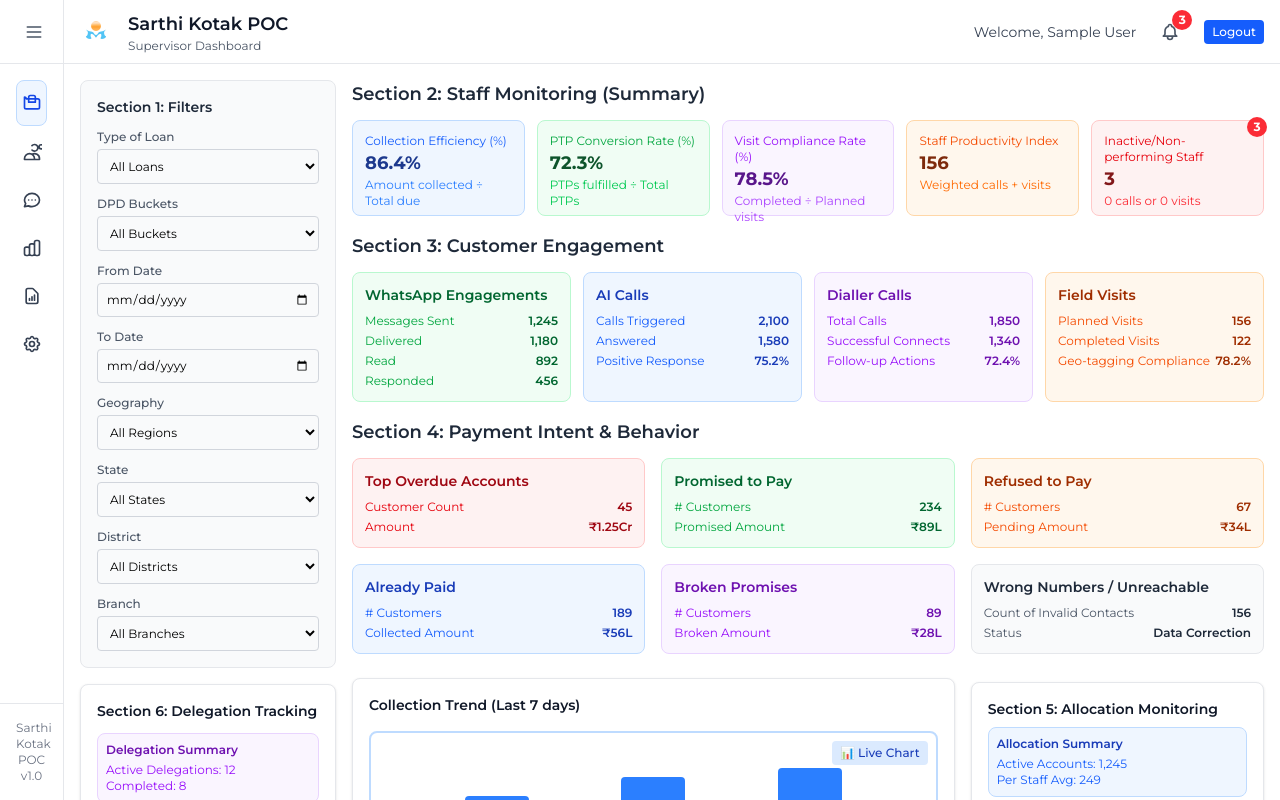
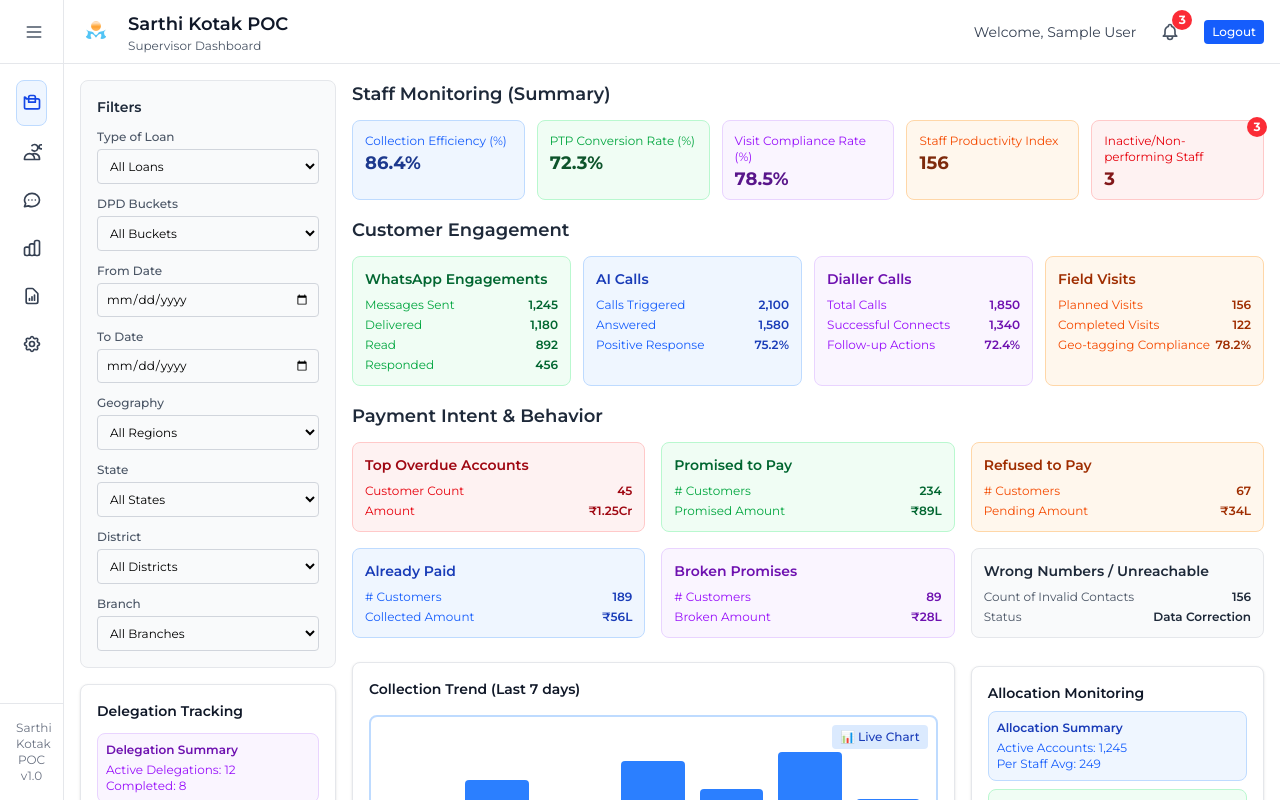
Before and after one commit to Vishal7499/Dummy_poc, a React (Vite) app in the folder POC_FE/: page /dashboard in a window 1280 px wide. Built offline with nearby package versions, Linux system fonts and the light colour scheme; sample sign-in values are in the browser's storage.

Commit message:
Navbar and Dashboard updated

```diff
--- a/POC_FE/src/Screens/Dashboard.jsx
+++ b/POC_FE/src/Screens/Dashboard.jsx
@@ -1,8 +1,10 @@
 import React, { useState, useEffect, useRef } from 'react'
+import { useNavigate } from 'react-router-dom'
 import Sidebar from '../components/Sidebar'
 import Navbar from '../components/Navbar'
 
 const Dashboard = () => {
+  const navigate = useNavigate()
   const [activeTab, setActiveTab] = useState('ftd')
   const [isMobileSidebarOpen, setIsMobileSidebarOpen] = useState(false)
   const [isSidebarCollapsed, setIsSidebarCollapsed] = useState(true)
@@ -147,7 +149,7 @@
             <div className="w-64 space-y-4">
               {/* Section 1: Filters */}
               <div className="bg-gray-50 border border-gray-200 rounded-lg p-4 h-fit">
-                <h3 className="text-sm font-semibold text-gray-800 mb-3">Section 1: Filters</h3>
+                <h3 className="text-sm font-semibold text-gray-800 mb-3">Filters</h3>
                 <div className="space-y-3">
                   <div>
                     <label className="block text-xs font-medium text-gray-600 mb-1">Type of Loan</label>
@@ -224,7 +226,7 @@
 
               {/* Section 6: Delegation Tracking */}
               <div className="bg-white border border-gray-200 rounded-lg p-4 shadow-sm">
-                <h3 className="text-sm font-semibold text-gray-900 mb-3">Section 6: Delegation Tracking</h3>
+                <h3 className="text-sm font-semibold text-gray-900 mb-3">Delegation Tracking</h3>
                 <div className="space-y-2">
                   <div className="bg-purple-50 border border-purple-200 rounded-lg p-2">
                     <div className="text-purple-800 text-xs font-semibold">Delegation Summary</div>
@@ -249,24 +251,23 @@
 
             {/* Right Side - Main Content */}
             <div className="flex-1">
-              {/* Section 2: Staff Monitoring (Summary) */}
+              {/* Staff Monitoring (Summary) */}
               <div className="mb-4">
-                <h2 className="text-lg font-semibold text-gray-800 mb-3">Section 2: Staff Monitoring (Summary)</h2>
+                <h2 className="text-lg font-semibold text-gray-800 mb-3">Staff Monitoring (Summary)</h2>
                 <div className="grid grid-cols-5 gap-3 relative">
                   {/* Collection Efficiency Card */}
                   <div
-                    className="group bg-blue-50 border border-blue-200 rounded-lg p-3 cursor-pointer transition-all duration-300 h-24 relative"
+                    className="group bg-blue-50 border border-blue-200 rounded-lg p-3 cursor-pointer transition-all duration-300 h-20 relative"
                     onMouseEnter={() => setExpandedCard('collection')}
                     onMouseLeave={() => setExpandedCard(null)}
+                    onClick={() => navigate('/staff?metric=collection')}
                   >
                     <div className="text-blue-600 text-xs">Collection Efficiency (%)</div>
                     <div className="text-lg font-bold text-blue-900">86.4%</div>
-                    <div className="text-xs text-blue-500">Amount collected ÷ Total due</div>
                     {expandedCard === 'collection' && (
                       <div className="absolute top-0 left-0 right-0 bg-blue-50 border border-blue-200 rounded-lg p-3 z-50 shadow-lg">
                         <div className="text-blue-600 text-xs">Collection Efficiency (%)</div>
                         <div className="text-lg font-bold text-blue-900">86.4%</div>
-                        <div className="text-xs text-blue-500">Amount collected ÷ Total due</div>
                         <div className="mt-2 space-y-1">
                           <div className="flex justify-between text-xs text-blue-700">
                             <span>Amount Collected:</span>
@@ -287,18 +288,17 @@
 
                   {/* PTP Conversion Rate Card */}
                   <div
-                    className="group bg-green-50 border border-green-200 rounded-lg p-3 cursor-pointer transition-all duration-300 h-24 relative"
+                    className="group bg-green-50 border border-green-200 rounded-lg p-3 cursor-pointer transition-all duration-300 h-20 relative"
                     onMouseEnter={() => setExpandedCard('ptp')}
                     onMouseLeave={() => setExpandedCard(null)}
+                    onClick={() => navigate('/staff?metric=ptp')}
                   >
                     <div className="text-green-600 text-xs">PTP Conversion Rate (%)</div>
                     <div className="text-lg font-bold text-green-900">72.3%</div>
-                    <div className="text-xs text-green-500">PTPs fulfilled ÷ Total PTPs</div>
                     {expandedCard === 'ptp' && (
                       <div className="absolute top-0 left-0 right-0 bg-green-50 border border-green-200 rounded-lg p-3 z-50 shadow-lg">
                         <div className="text-green-600 text-xs">PTP Conversion Rate (%)</div>
                         <div className="text-lg font-bold text-green-900">72.3%</div>
-                        <div className="text-xs text-green-500">PTPs fulfilled ÷ Total PTPs</div>
                         <div className="mt-2 space-y-1">
                           <div className="flex justify-between text-xs text-green-700">
                             <span>PTPs Fulfilled:</span>
@@ -319,18 +319,17 @@
 
                   {/* Visit Compliance Rate Card */}
                   <div
-                    className="group bg-purple-50 border border-purple-200 rounded-lg p-3 cursor-pointer transition-all duration-300 h-24 relative"
+                    className="group bg-purple-50 border border-purple-200 rounded-lg p-3 cursor-pointer transition-all duration-300 h-20 relative"
                     onMouseEnter={() => setExpandedCard('visit')}
                     onMouseLeave={() => setExpandedCard(null)}
+                    onClick={() => navigate('/staff?metric=visit')}
                   >
                     <div className="text-purple-600 text-xs">Visit Compliance Rate (%)</div>
                     <div className="text-lg font-bold text-purple-900">78.5%</div>
-                    <div className="text-xs text-purple-500">Completed ÷ Planned visits</div>
                     {expandedCard === 'visit' && (
                       <div className="absolute top-0 left-0 right-0 bg-purple-50 border border-purple-200 rounded-lg p-3 z-50 shadow-lg">
                         <div className="text-purple-600 text-xs">Visit Compliance Rate (%)</div>
                         <div className="text-lg font-bold text-purple-900">78.5%</div>
-                        <div className="text-xs text-purple-500">Completed ÷ Planned visits</div>
                         <div className="mt-2 space-y-1">
                           <div className="flex justify-between text-xs text-purple-700">
                             <span>Completed Visits:</span>
@@ -351,18 +350,17 @@
 
                   {/* Staff Productivity Index Card */}
                   <div
-                    className="group bg-orange-50 border border-orange-200 rounded-lg p-3 cursor-pointer transition-all duration-300 h-24 relative"
+                    className="group bg-orange-50 border border-orange-200 rounded-lg p-3 cursor-pointer transition-all duration-300 h-20 relative"
                     onMouseEnter={() => setExpandedCard('productivity')}
                     onMouseLeave={() => setExpandedCard(null)}
+                    onClick={() => navigate('/staff?metric=productivity')}
                   >
                     <div className="text-orange-600 text-xs">Staff Productivity Index</div>
                     <div className="text-lg font-bold text-orange-900">156</div>
-                    <div className="text-xs text-orange-500">Weighted calls + visits</div>
                     {expandedCard === 'productivity' && (
                       <div className="absolute top-0 left-0 right-0 bg-orange-50 border border-orange-200 rounded-lg p-3 z-50 shadow-lg">
                         <div className="text-orange-600 text-xs">Staff Productivity Index</div>
                         <div className="text-lg font-bold text-orange-900">156</div>
-                        <div className="text-xs text-orange-500">Weighted calls + visits</div>
                         <div className="mt-2 space-y-1">
                           <div className="flex justify-between text-xs text-orange-700">
                             <span>Total Calls:</span>
@@ -383,13 +381,13 @@
 
                   {/* Inactive/Non-performing Staff Card */}
                   <div
-                    className="group bg-red-50 border border-red-200 rounded-lg p-3 relative cursor-pointer transition-all duration-300 h-24"
+                    className="group bg-red-50 border border-red-200 rounded-lg p-3 relative cursor-pointer transition-all duration-300 h-20"
                     onMouseEnter={() => setExpandedCard('inactive')}
                     onMouseLeave={() => setExpandedCard(null)}
+                    onClick={() => navigate('/staff?metric=inactive')}
                   >
                     <div className="text-red-600 text-xs">Inactive/Non-performing Staff</div>
                     <div className="text-lg font-bold text-red-900">3</div>
-                    <div className="text-xs text-red-500">0 calls or 0 visits</div>
                     <div className="absolute -top-1 -right-1 bg-red-500 text-white text-xs rounded-full w-5 h-5 flex items-center justify-center font-bold">3</div>
                     {expandedCard === 'inactive' && (
                       <div className="absolute top-0 left-0 right-0 bg-red-50 border border-red-200 rounded-lg p-3 z-50 shadow-lg">
@@ -417,9 +415,9 @@
               </div>
             </div>
 
-              {/* Section 3: Customer Engagement */}
+              {/* Customer Engagement */}
               <div className="mb-4">
-                <h2 className="text-lg font-semibold text-gray-800 mb-3">Section 3: Customer Engagement</h2>
+                <h2 className="text-lg font-semibold text-gray-800 mb-3">Customer Engagement</h2>
                 <div className="grid grid-cols-4 gap-3">
                   <div className="bg-green-50 border border-green-200 rounded-lg p-3">
                     <h3 className="text-sm font-semibold text-green-800 mb-2">WhatsApp Engagements</h3>
@@ -499,9 +497,9 @@
               </div>
             </div>
 
-              {/* Section 4: Payment Intent & Behavior */}
+              {/* Payment Intent & Behavior */}
               <div className="mb-4">
-                <h2 className="text-lg font-semibold text-gray-800 mb-3">Section 4: Payment Intent & Behavior</h2>
+                <h2 className="text-lg font-semibold text-gray-800 mb-3">Payment Intent & Behavior</h2>
                 <div className="grid grid-cols-3 gap-4">
                   <div className="bg-red-50 border border-red-200 rounded-lg p-3">
                     <h3 className="text-sm font-semibold text-red-800 mb-2">Top Overdue Accounts</h3>
@@ -683,7 +681,7 @@
                 <div className="space-y-4">
                   {/* Section 5: Allocation Monitoring */}
                   <div className="bg-white border border-gray-200 rounded-lg p-4 shadow-sm mt-3">
-                    <h3 className="text-sm font-semibold text-gray-900 mb-2">Section 5: Allocation Monitoring</h3>
+                    <h3 className="text-sm font-semibold text-gray-900 mb-2">Allocation Monitoring</h3>
                     <div className="space-y-2">
                       <div className="bg-blue-50 border border-blue-200 rounded-lg p-2">
                         <div className="text-blue-800 text-xs font-semibold">Allocation Summary</div>
--- a/POC_FE/src/components/Navbar.jsx
+++ b/POC_FE/src/components/Navbar.jsx
@@ -44,7 +44,7 @@
 
                     {/* Show welcome text when sidebar is OPEN */}
                     {!isSidebarCollapsed && (
-                      <span className="text-base sm:text-lg font-semibold text-gray-900 ml-2">Welcome, {user?.name || "Admin User"}</span>
+                      <span className="text-base sm:text-md text-gray-900 ml-65">Welcome, {user?.name || "Admin User"}</span>
                     )}
                   </div>
            <div className="flex items-center space-x-2 sm:space-x-4">
```
